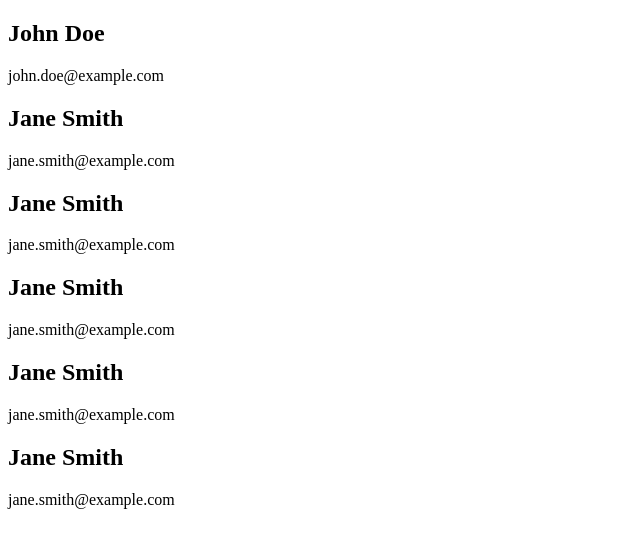
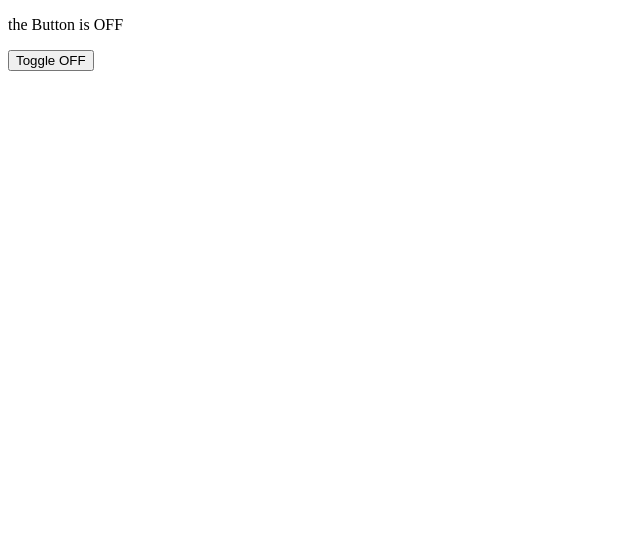
Before and after one commit to kulane952/React-Exercises, a React app: page / in a window 1280 px wide. Shown: the top 548 px of the page, without its empty margins (0-640 px from the left). Built offline with nearby package versions, Linux system fonts and the light colour scheme; the HTML template or start-up script is replaced by a standard one.

Commit message:
Excise 4 React

```diff
--- a/src/App.jsx
+++ b/src/App.jsx
@@ -1,12 +1,45 @@
 
-import UserCard from './assets/components/UserCard';
-// import Blog from './Blog';
-import UserCards from './assets/components/Exercise3/UserCards';
+// import UserCard from './assets/components/UserCard';
+// // import Blog from './Blog';
+// import UserCards from './assets/components/Exercise3/UserCards';
+import ToggleButton from './assets/components/Exercise4/ToggleButton';
+
+import {useState} from 'react';
 
 const App = () => {
+  // const [count, setCount] = useState(0);
+
+  // const increment =()=>{
+  //   setCount(count + 1);
+  //   // console.log(count);
+  // }
+
+  // const decrement=()=>{
+  //   setCount(count - 1);
+  //   console.log(count);
+  // }
+//showes message on click
+  // const [Isvisible, setIsVisible] = useState(true);
+
+  // const toggle=()=>{
+  //   setIsVisible(!Isvisible);
+  // }
+
+  //input field
+
+  // const [name, setName] = useState("");
+
+  // const handleChange=(event)=>{
+  //   setName(event.target.value);
+  // }
+
+
   return (
+
+
     <div>
-      <UserCards name="John Doe"
+      <ToggleButton />
+          {/* <UserCards name="John Doe"
           email="john.doe@example.com" />
           <UserCards name="Jane Smith"
             email="jane.smith@example.com" />
@@ -20,8 +53,20 @@ const App = () => {
             email="jane.smith@example.com" />
           {/* <Blog /> */}
           {/* <UserCard /> */}
+           {/* <p>onClick: {count}</p>
+            <button onClick={decrement}>Decrement</button>
+
+          <button onClick={increment}>Increment</button> */}
+
+          {/* <button onClick={toggle}>{Isvisible ? "Hide" : "Show"} meassage</button>
+        {Isvisible &&   <p>helow marka</p>} */}
+
+        {/* <input type="text"value={name} onChange={handleChange}/>
+        <p>Hellow: {name}</p> */}
+
 
     </div>
+
   );
 };
 
--- /dev/null
+++ b/src/assets/components/Exercise4/ToggleButton.jsx
@@ -0,0 +1,17 @@
+
+import { useState } from "react";
+const ToggleButton = () => {
+    const [isOn, setIsOn] = useState(false);
+
+    const toggle =()=>{
+        setIsOn(!isOn);
+    }
+    return (
+       < div>
+            <p>the Button is {isOn ? "ON" : "OFF"}</p>
+            <button onClick={toggle}>Toggle {isOn ? "ON" : "OFF"}</button>
+        </div>
+    );
+}
+
+export default ToggleButton;
```
Lines whose indentation alone changed are shown as unchanged.
